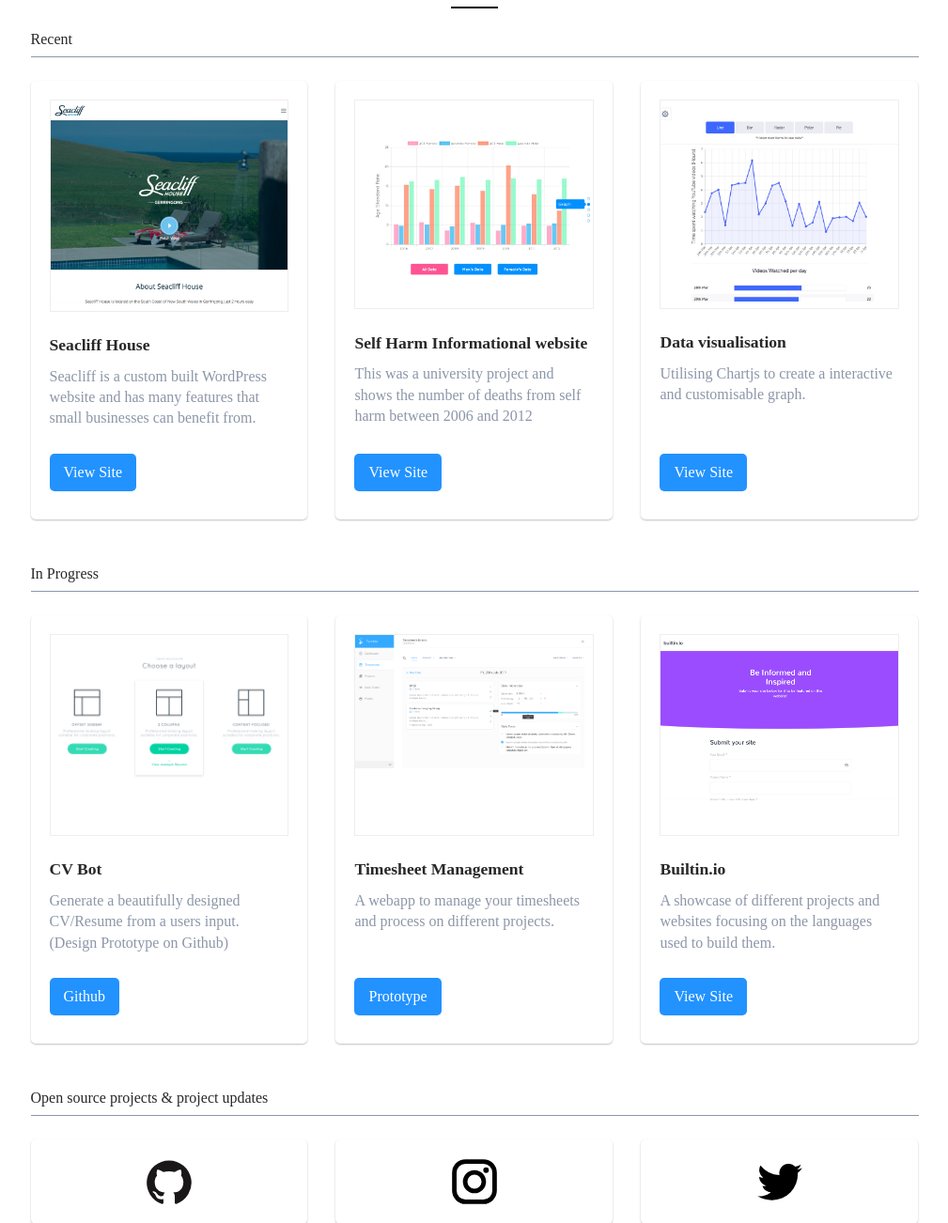
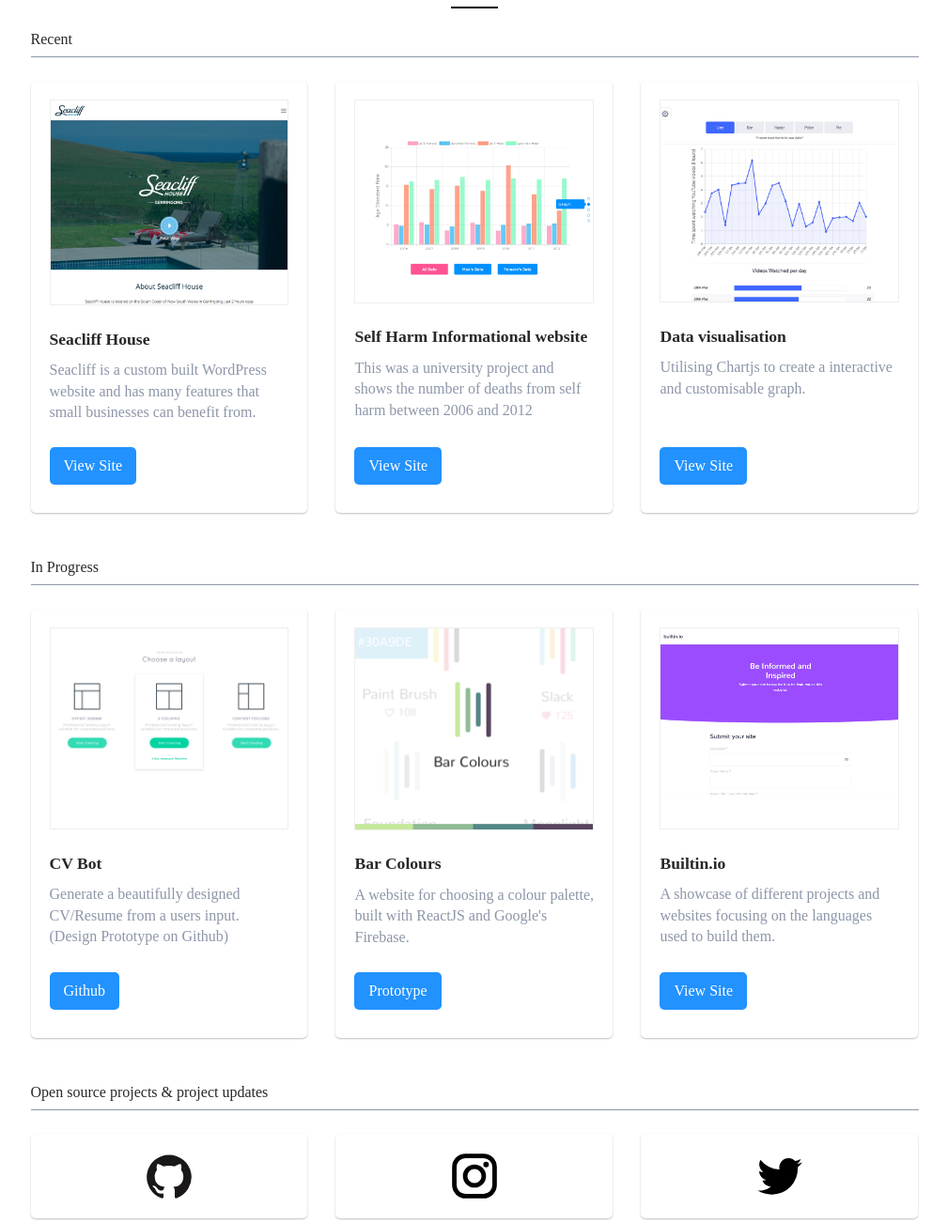
Before and after one commit to HurricaneInteractive/winkinowl_portfolio, a PHP site: page / in a window 1280 px wide. Shown: the part 932-2234 px from the top of the page at 94% size, without its empty margins (135-1144 px from the left). Run offline with PHP 8.4, Linux system fonts and the light colour scheme; some libraries are stand-ins or nearby versions; some web fonts are replaced.

Commit message:
Added new Project to portfolio

```diff
--- a/css/style.scss
+++ b/css/style.scss
@@ -425,6 +425,9 @@ header {
                     overflow: hidden;
                     border: 1px solid #eee;
                     transition: border-color 250ms ease-in-out;
+                    img {
+                        display: block;
+                    }
                 }
                 .lightbox:hover .image {
                     border-color: $highlight;
--- a/index.php
+++ b/index.php
@@ -152,14 +152,14 @@
                         <a href="https://github.com/HurricaneInteractive/cv-generator" rel="noopener" target="_blank">Github</a>
                     </li>
                     <li>
-                        <a class="lightbox" href="#" data-featherlight="img/timesheets@2x.png">
+                        <a class="lightbox" href="#" data-featherlight="img/BarColours@2x.png">
                             <div class="image">
-                                <img src="img/timesheets@2x.png" alt="Timesheet app timesheets view">
+                                <img src="img/BarColours@2x.png" alt="Bar colours logo">
                             </div>
                         </a>
-                        <h4>Timesheet Management</h4>
-                        <p>A webapp to manage your timesheets and process on different projects.</p>
-                        <a href="https://xd.adobe.com/view/19a84c40-f1d8-4475-8ac5-67ff081ff1ed/" rel="noopener" target="_blank">Prototype</a>
+                        <h4>Bar Colours</h4>
+                        <p>A website for choosing a colour palette, built with ReactJS and Google's Firebase.</p>
+                        <a href="http://lol.winkingowl.digital/" rel="noopener" target="_blank">Prototype</a>
                     </li>
                     <li>
                         <a class="lightbox" href="#" data-featherlight="img/builtin.jpg">
--- a/style.css
+++ b/style.css
@@ -472,6 +472,10 @@ nav ul li.active a, nav ul li:hover a {
     transition: border-color 250ms ease-in-out;
 }
 
+.portfolio .portfolio-section ul li .image img {
+    display: block;
+}
+
 .portfolio .portfolio-section ul li .lightbox:hover .image {
     border-color: #2292FF;
 }
```
Also changed, not shown: img/BarColours@2x.png (added).
